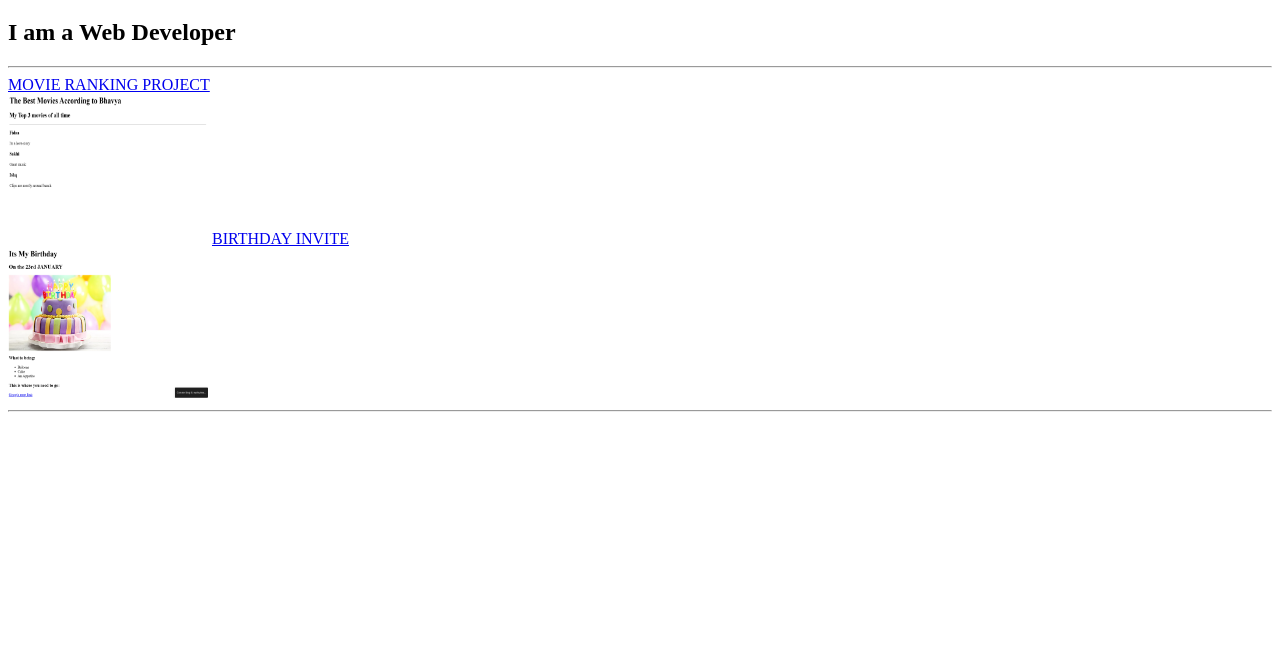
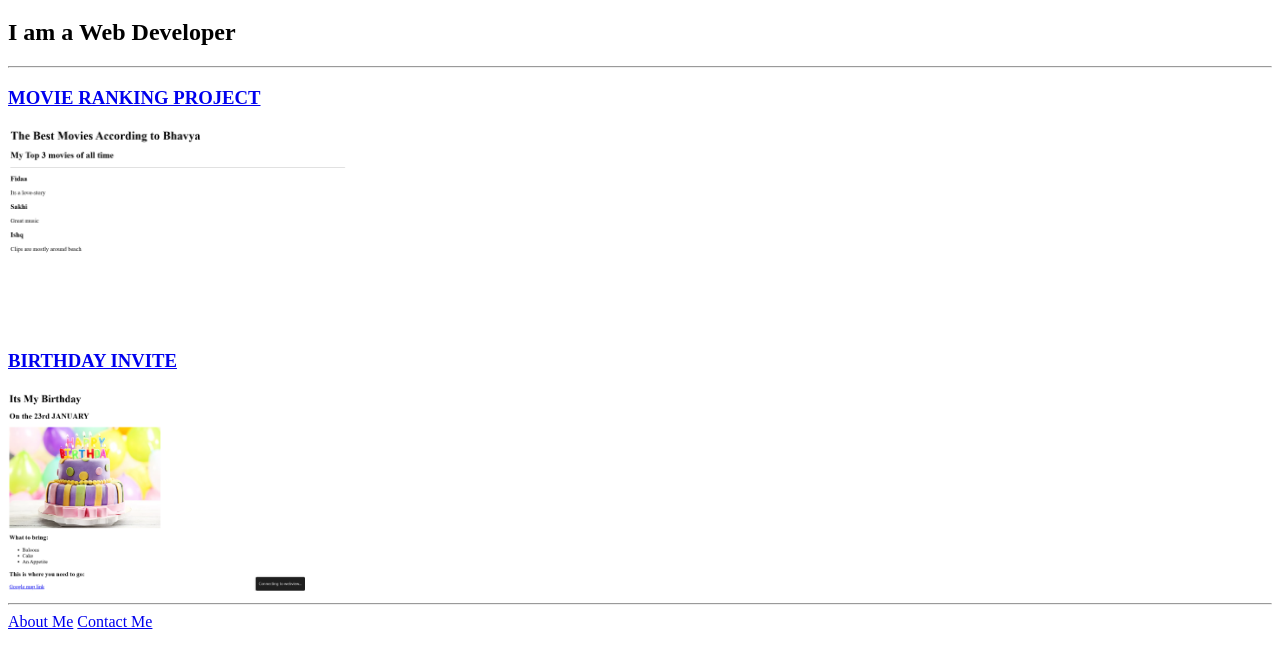
Before and after one commit to BhavyaSahithiIndukuri/html-portfolio, a plain HTML site: page index.html in a window 1280 px wide. Shown: the part 61-726 px from the top of the page. Drawn offline with Linux system fonts and the light colour scheme.

Commit message:
Add files via upload
index.html changes

```diff
--- a/index.html
+++ b/index.html
@@ -25,12 +25,15 @@ https://developer.mozilla.org/en-US/docs/Web/HTML/Element/img#attr-height -->
     <h1>Bhavya's Portfolio</h1>
     <h2>I am a Web Developer</h2>
     <hr/>
-    <a href="./public/movie-ranking.html" >MOVIE RANKING PROJECT</a> </br>
-    <img src="./assets/images/movie-ranking.png" width="200" height="150" alt="Movie ranking image" />
+    <h3><a href="./public/movie-ranking.html" >MOVIE RANKING PROJECT</a> </h3>
+    <img src="./assets/images/movie-ranking.png" height="200" alt="Movie ranking image" />
 
-    <a href="./public/birthday-invite.html" >BIRTHDAY INVITE</a> </br>
-    <img src="./assets/images/birthday.png" width="200" height="150" alt="Birthday Invite" />
+    <h3><a href="./public/birthday-invite.html" >BIRTHDAY INVITE</a> </h3>
+    <img src="./assets/images/birthday.png" height="200" alt="Birthday Invite" />
     <hr />
+
+    <a href="./public/about.html">About Me</a>
+    <a href="./public/contact.html">Contact Me</a>
 
 
 </body>
```
